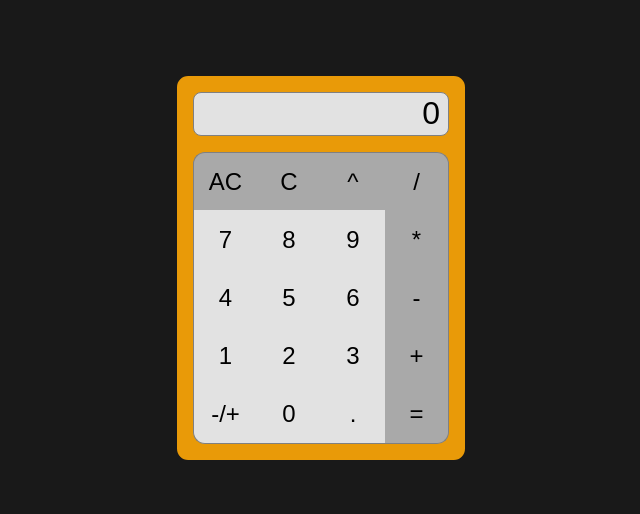
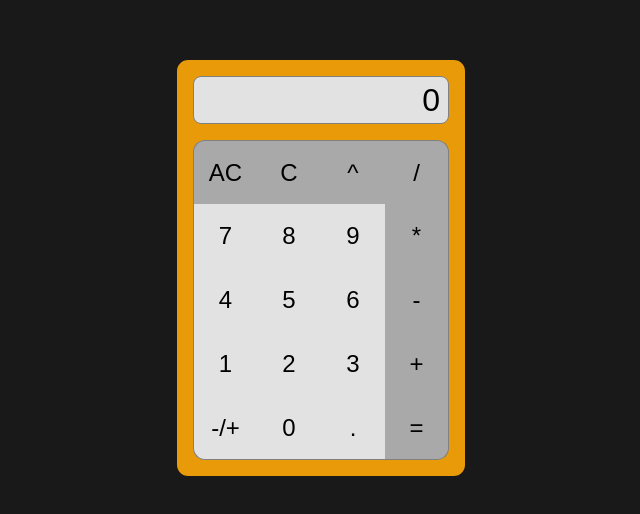
Before and after one commit to tzunwip/calculator, a plain HTML site: page index.html in a window 1280 px wide. Shown: the part 132-646 px from the top of the page, without its empty margins (319-959 px from the left). Drawn offline with Linux system fonts and the light colour scheme.

Commit message:
fixed chrome display issue

```diff
--- a/css/style.css
+++ b/css/style.css
@@ -15,6 +15,10 @@
   outline: none;
 }
 
+::-webkit-scrollbar {
+  display: none; /* Chrome Safari */
+}
+
 body {
   font-family: sans-serif;
   display: flex;
@@ -27,7 +31,7 @@ body {
 
 /* calculator */
 .calc__frame {
-  height: 24rem;
+  height: 26rem;
   width: 18rem;
   display: flex;
   flex-direction: column;
@@ -35,7 +39,7 @@ body {
   place-content: center;
   background-color: var(--calc-orange);
   border: 1em solid var(--calc-orange);
-  border-radius: 0.7em;
+  border-radius: 0.7rem;
 }
 
 .calc__display {
@@ -43,15 +47,15 @@ body {
   background: var(--calc-lightgray);
   width: 16rem;
   height: 3rem;
-  margin-bottom: 1em;
+  margin-bottom: 1rem;
   padding: 0 0.5rem;
-  align-items: center;
-  justify-content: right;
   border: 0.1rem solid gray;
   border-radius: 0.5em;
 }
 
 .calc__displaytext {
+  width: 100%;
+  align-self: center;
   text-align: right;
   font-size: 2rem;
   overflow: scroll;
```
